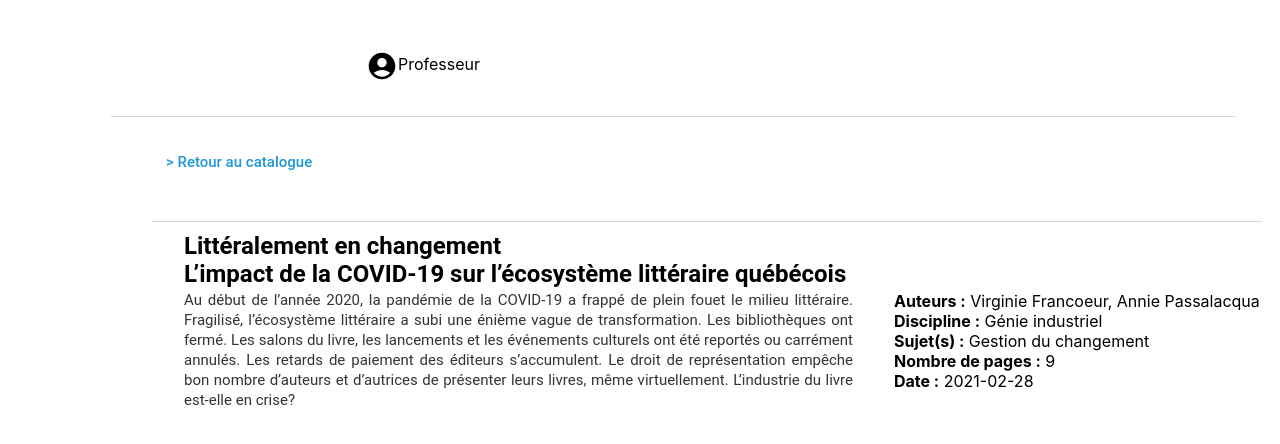
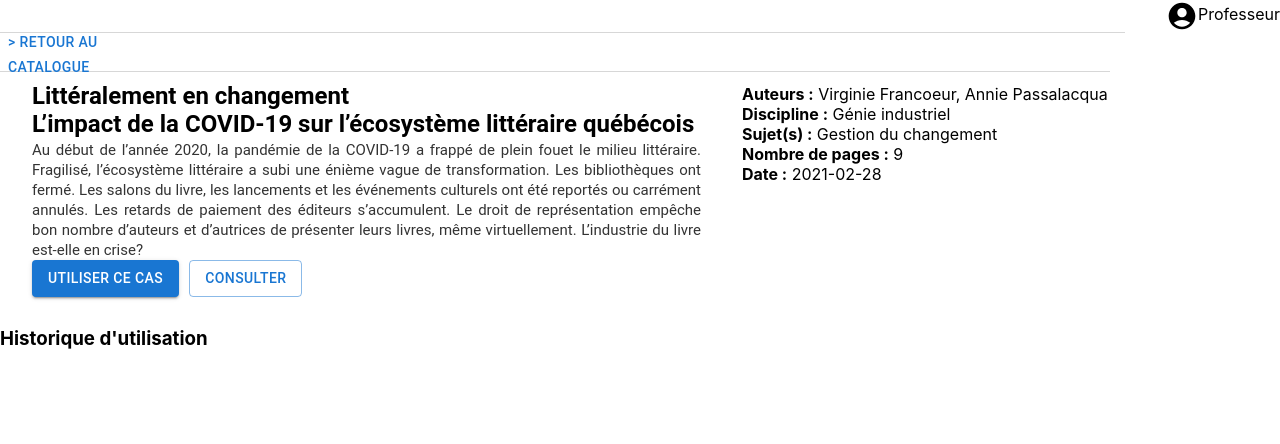
Before and after one commit to EdwardHealy00/Projet-LAC, a React (Create React App) app in the folder etude-cas/: page /etude-de-cas in a window 1280 px wide. Shown: the top 444 px of the page. Built offline with nearby package versions, Linux system fonts and the light colour scheme.

Commit message:
added scss + removed hardcoded values

```diff
--- a/etude-cas/package.json
+++ b/etude-cas/package.json
@@ -45,6 +45,8 @@
   },
   "devDependencies": {
     "@types/react": "^18.0.10",
-    "@types/react-dom": "^18.0.5"
+    "@types/react-dom": "^18.0.5",
+    "sass": "^1.53.0",
+    "node-sass": "npm:sass@^1.53.0"
   }
 }
--- a/etude-cas/src/components/CaseStudyWTconnection.tsx
+++ b/etude-cas/src/components/CaseStudyWTconnection.tsx
@@ -1,5 +1,5 @@
 import React from "react";
-import '../styles/LightCaseStudy.css';
+import '../styles/LightCaseStudy.scss';
 import Button from './UI-Elements/Button';
 import '../img/normal_search.svg';
 // import { useNavigate } from "react-router-dom";
--- a/etude-cas/src/components/CaseStudyWconnection.tsx
+++ b/etude-cas/src/components/CaseStudyWconnection.tsx
@@ -1,6 +1,6 @@
 import React from "react";
-import '../styles/LightCaseStudy.css';
-import Button from './UI-Elements/Button';
+import '../styles/LightCaseStudy.scss';
+import Button from '@mui/material/Button';
 import '../img/normal_search.svg';
 // import { useNavigate } from "react-router-dom";
 import AccountCircle from '@mui/icons-material/AccountCircle';
@@ -15,7 +15,7 @@ const CaseStudyWTconnection: React.FC<Props> = ({ }) => {
         <AccountCircle sx={{verticalAlign: 'middle', fontSize:'32px'}}/>Professeur
       </div>
         <div id="line"></div>
-        <Button children="> Retour au catalogue" styleName="return" onClick={() => console.log("You clicked")}></Button>
+        <Button className="return" onClick={() => console.log("You clicked")}>&gt; Retour au catalogue</Button>
         <div id="part">
           <div id="top-part">
             <div id="first">
@@ -27,6 +27,8 @@ const CaseStudyWTconnection: React.FC<Props> = ({ }) => {
               </div>
 
               <div id="information">Au début de l’année 2020, la pandémie de la COVID-19 a frappé de plein fouet le milieu littéraire. Fragilisé, l’écosystème littéraire a subi une énième vague de transformation. Les bibliothèques ont fermé. Les salons du livre, les lancements et les événements culturels ont été reportés ou carrément annulés. Les retards de paiement des éditeurs s’accumulent. Le droit de représentation empêche bon nombre d’auteurs et d’autrices de présenter leurs livres, même virtuellement. L’industrie du livre est-elle en crise?</div>
+              <Button id="use-case" variant="contained" onClick={() => console.log("You clicked")}>Utiliser ce cas</Button>
+              <Button variant="outlined" onClick={() => console.log("You clicked")}>Consulter</Button>
             </div>
             <div id="second">
               <div><b>Auteurs :</b> Virginie Francoeur, Annie Passalacqua</div>
@@ -37,8 +39,8 @@ const CaseStudyWTconnection: React.FC<Props> = ({ }) => {
 
             </div>
           </div>
-          <div id="bottom-part">
-
+          <div id="usage-historic">
+            <h3>Historique d'utilisation</h3>
           </div>
         </div>
 
--- a/etude-cas/src/styles/LightButton.css
+++ b/etude-cas/src/styles/LightButton.css
@@ -41,8 +41,5 @@
         color: #1e98d7;
         text-align: left;
         line-height: normal;
-        position: relative;
-        left:162px;
-        top:107px;
         font-size:15px;
     }
--- a/etude-cas/src/styles/LightCaseStudy.css
+++ /dev/null
@@ -1,85 +0,0 @@
-    #main {
-        display: flex;
-        flex-direction: column;
-    }
-
-    #line {
-        width: 1121px;
-        height: 1px;
-        padding: 2px 2px 2px 2px;
-        border-top: 1px solid #d7d7d7;
-        background-color: #ffffff;
-        position:relative;
-        top:84px;
-        left:111px;
-    }
-
-    #top-part {
-        width: 1110px;
-        height: 237px;
-        padding: 2px 2px 2px 2px;
-        border-top: 1px solid #d7d7d7;
-        background-color: #ffffff;
-        box-sizing: border-box;
-        position:relative;
-        left:152px;
-        top:150px;
-        display: flex;
-        flex-direction: row;
-
-    }
-
-    #title {
-        position:relative;
-        /* left:15px; */
-        /* top:23px; */
-        width: 876px;
-        height: 58px;
-        background-color: rgba(255, 255, 255, 0);
-        box-sizing: border-box;
-        font-family: "Roboto-Bold", "Roboto Bold", "Roboto", sans-serif;
-        color: #000000;
-        text-align: left;
-        line-height: normal;
-        border-color: transparent;
-        font-size:24px;
-    }
-
-    #information {
-        width: 669px;
-        height: 120px;
-        background-color: rgba(255, 255, 255, 0);
-        box-sizing: border-box;
-        font-family: "Roboto-Regular", "Roboto", sans-serif;
-        color: #333333;
-        text-align: justify;
-        line-height: 20px;
-        position:relative;
-        /* left:15px; */
-        font-size:15px;
-        /* top:85px; */
-    }
-
-    #first{
-        position:relative;
-        left:30px;
-        top:8px;
-        width:690px;
-      }
-
-      #second{
-        position:relative;
-        left:50px;
-        top:67px;
-        display: flex;
-        flex-direction: column;
-        align-items: left;
-        /* justify-content: space-between; */
-      }
-
-#profile {
-    text-align: right;
-    position:relative;
-    top: 50px;
-    right: 800px;
-}
--- /dev/null
+++ b/etude-cas/src/styles/LightCaseStudy.scss
@@ -0,0 +1,66 @@
+#main {
+  display: flex;
+  flex-direction: column;
+}
+
+#line {
+  width: 1121px;
+  height: 1px;
+  padding: 2px 2px 2px 2px;
+  border-top: 1px solid #d7d7d7;
+  background-color: #ffffff;
+}
+
+#top-part {
+  width: 1110px;
+  height: 237px;
+  padding: 2px 2px 2px 2px;
+  border-top: 1px solid #d7d7d7;
+  background-color: #ffffff;
+  box-sizing: border-box;
+  display: flex;
+  flex-direction: row;
+
+  #first {
+    width: 690px;
+
+    #title {
+      width: 876px;
+      height: 58px;
+      background-color: rgba(255, 255, 255, 0);
+      box-sizing: border-box;
+      font-family: "Roboto-Bold", "Roboto Bold", "Roboto", sans-serif;
+      color: #000000;
+      text-align: left;
+      line-height: normal;
+      border-color: transparent;
+      font-size: 24px;
+    }
+
+    #information {
+      width: 669px;
+      height: 120px;
+      background-color: rgba(255, 255, 255, 0);
+      box-sizing: border-box;
+      font-family: "Roboto-Regular", "Roboto", sans-serif;
+      color: #333333;
+      text-align: justify;
+      line-height: 20px;
+      font-size: 15px;
+    }
+  }
+
+  #second {
+    display: flex;
+    flex-direction: column;
+    align-items: left;
+  }
+}
+
+#profile {
+  text-align: right;
+}
+
+#use-case {
+  margin-right: 10px;
+}
```
Also changed, not shown: 1 other file (tests, documents, lock files or other folders).
